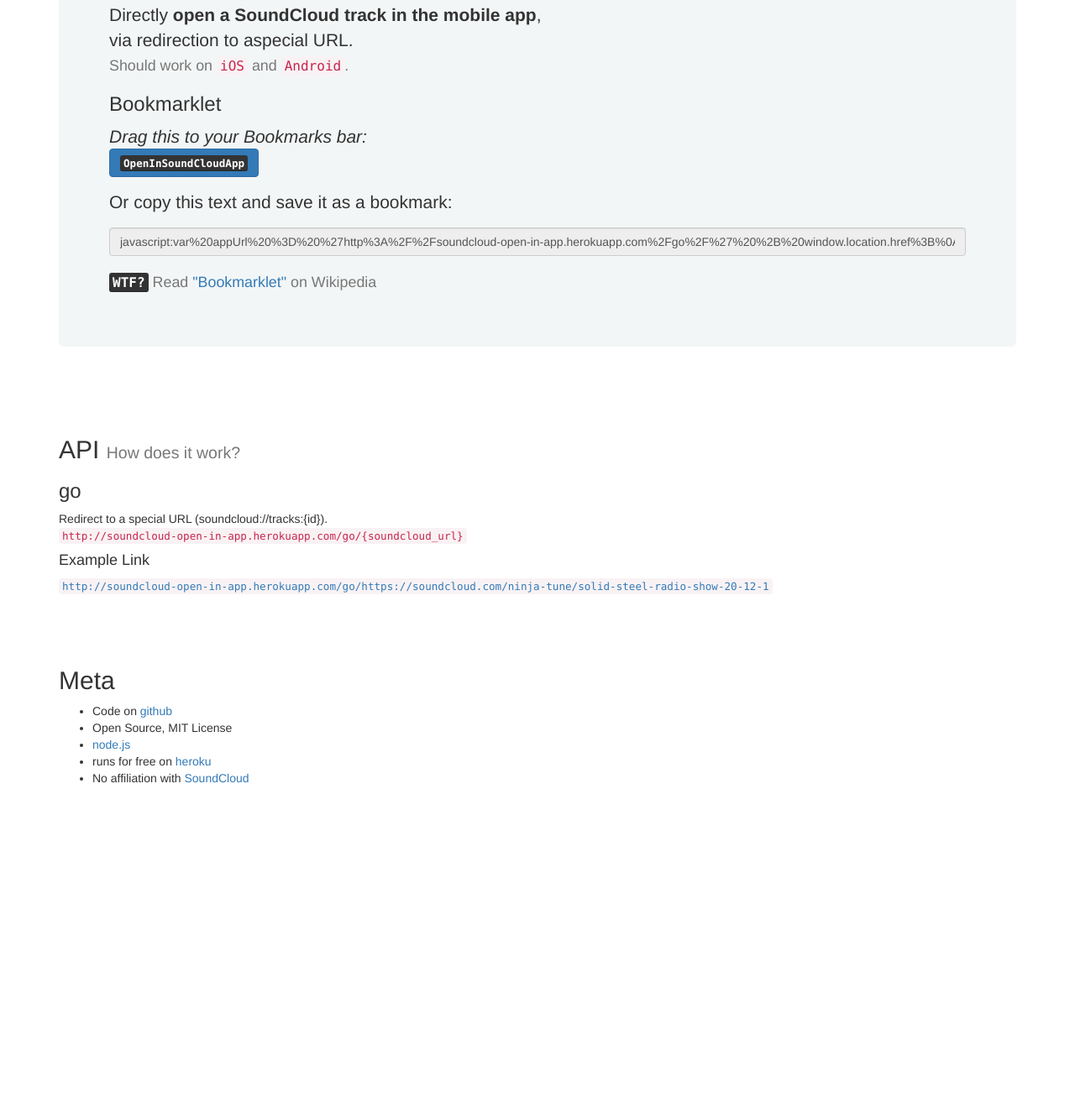
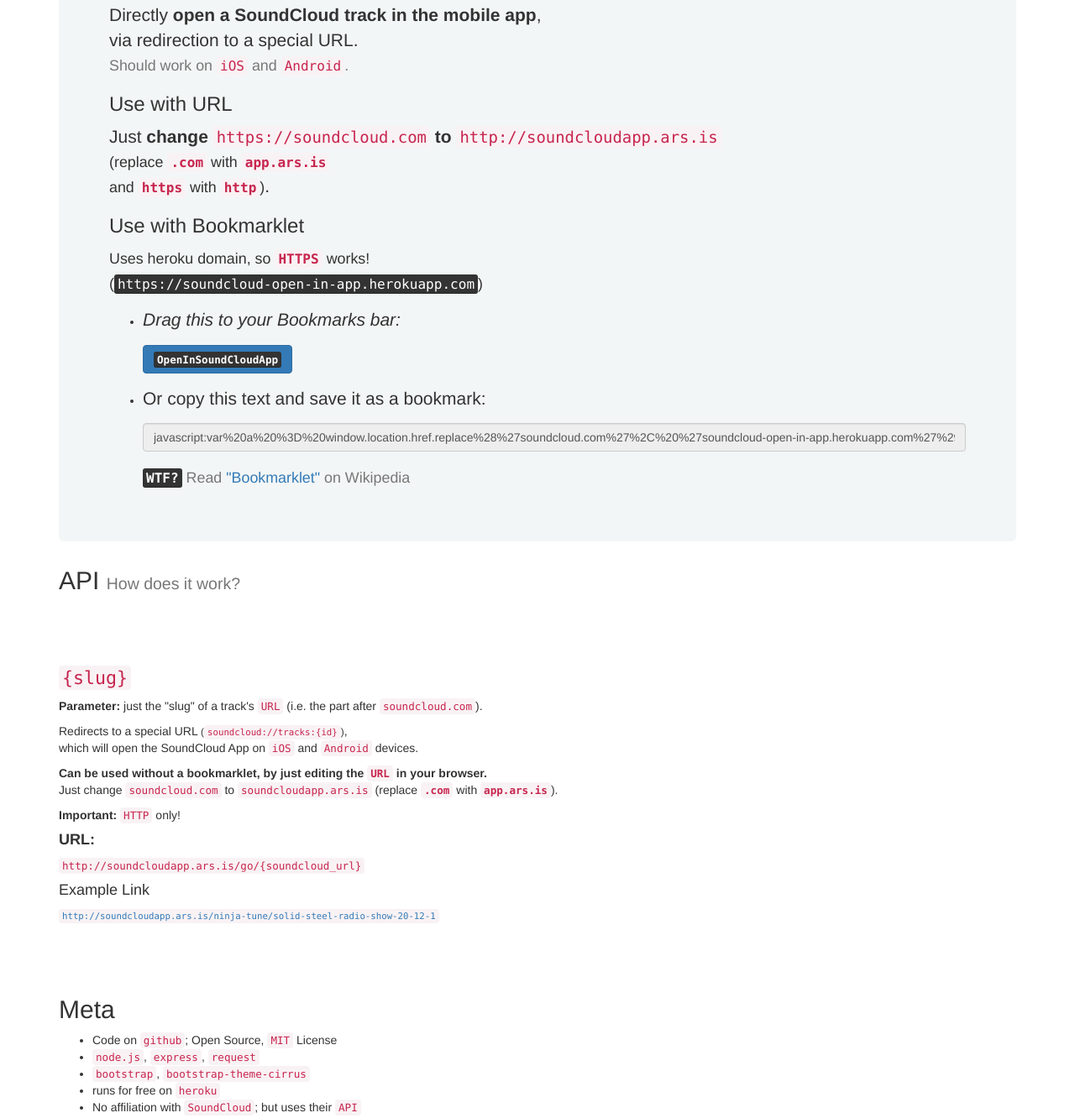
Before and after one commit to eins78/soundcloud-open-in-app-app, a website: page index.html in a window 1280 px wide. Shown: the part 222-1554 px from the top of the page at 84% size. Drawn offline with nearby package versions, Linux system fonts and the light colour scheme.

Commit message:
#update: no prefix for route, so exchanging domain from sound cloud works, too

```diff
--- a/index.html
+++ b/index.html
@@ -13,6 +13,9 @@
     }
     .jumbotron {
       background-color: hsl(180, 14%, 96%);
+    }
+    .jumbotron p {
+      line-height: 1.4;
     }
   </style>
 </head>
@@ -49,49 +52,75 @@
       <h1>Open in mobile SoundCloud App</h1>
 
       <p class="lead">
-        Directly <b>open a SoundCloud track in the mobile app</b>, <br>via redirection to aspecial URL. <br>
+        Directly <b>open a SoundCloud track in the mobile app</b>, <br>via redirection to a special URL. <br>
       <small class="text-muted">Should work on <code>iOS</code> and <code>Android</code>.
       </small>
       </p>
 
-      <h3>Bookmarklet</h3>
-      <p class="lead">
+      <h3>Use with URL</h3>
+      <p>
+        Just <strong>change</strong>
+        <code>https://soundcloud.com</code>
+        <strong>to</strong> <code>http://soundcloudapp.ars.is</code><br>
+        <small>(replace <strong><code>.com</code></strong> with <strong><code>app.ars.is</code></strong> <br>and <strong><code>https</code></strong> with <strong><code>http</code></strong>)</small>.
+      </p>
+
+      <h3>Use with Bookmarklet</h3>
+      <p>
+        <small>Uses heroku domain, so <b><code>HTTPS</code></b> works!<br>
+          (<kbd>https://soundcloud-open-in-app.herokuapp.com</kbd>)</small>
+      </p>
+      <ul><li>
+      <p>
         <em>Drag this to your Bookmarks bar:</em>
-        <br>
-        <a class="btn btn-primary" href="javascript:var%20appUrl%20%3D%20%27http%3A%2F%2Fsoundcloud-open-in-app.herokuapp.com%2Fgo%2F%27%20%2B%20window.location.href%3B%0Awindow.location%20%3D%20appUrl%3B"><kbd><strong>OpenInSoundCloudApp</strong></kbd></a>
+        <form>
+          <a class="btn btn-primary" href="javascript:var%20a%20%3D%20window.location.href.replace%28%27soundcloud.com%27%2C%20%27soundcloud-open-in-app.herokuapp.com%27%29%3B%0Awindow.location%20%3D%20a%3B">
+            <kbd><strong>
+              OpenInSoundCloudApp
+            </strong></kbd>
+          </a>
+        </form>
       </p>
+      </li><li>
       <p>
         Or copy this text and save it as a bookmark:
         <form role="form">
-          <input type="text" value="javascript:var%20appUrl%20%3D%20%27http%3A%2F%2Fsoundcloud-open-in-app.herokuapp.com%2Fgo%2F%27%20%2B%20window.location.href%3B%0Awindow.location%20%3D%20appUrl%3B" readonly="readonly" class="form-control" >
+          <input type="text" value="javascript:var%20a%20%3D%20window.location.href.replace%28%27soundcloud.com%27%2C%20%27soundcloud-open-in-app.herokuapp.com%27%29%3B%0Awindow.location%20%3D%20a%3B" readonly="readonly" class="form-control" >
         </form>
       </p>
       <p class="lead text-muted">
         <small><strong><kbd>WTF?</kbd></strong> Read
           <a href="https://en.wikipedia.org/wiki/Bookmarklet">"Bookmarklet"</a> on Wikipedia</small>
       </p>
+      </li></ul>
     </section>
 
     <!-- paste from `pandoc -i README.md -t html5 - -section`-->
-    <section id="api-how-does-it-work" class="level2">
     <h2>API <small>How does it work?</small></h2>
-    <section id="go" class="level3">
-    <h3>go</h3>
-    <p>Redirect to a special URL (soundcloud://tracks:{id}).<br /><code>http://soundcloud-open-in-app.herokuapp.com/go/{soundcloud_url}</code></p>
+    <section id="slug" class="level3">
+    <h3><code>{slug}</code></h3>
+    <p><strong>Parameter:</strong> just the &quot;slug&quot; of a track's <code>URL</code> (i.e. the part after <code>soundcloud.com</code>).</p>
+    <p>Redirects to a special URL <small>(<code>soundcloud://tracks:{id}</code>)</small>,<br />which will open the SoundCloud App on <code>iOS</code> and <code>Android</code> devices.</p>
+    <p><strong>Can be used without a bookmarklet, by just editing the <code>URL</code> in your browser.</strong><br />Just change <code>soundcloud.com</code> to <code>soundcloudapp.ars.is</code> (replace <strong><code>.com</code></strong> with <strong><code>app.ars.is</code></strong>).</p>
+    <p><strong>Important:</strong> <code>HTTP</code> only!</p>
+    <section id="url" class="level4">
+    <h4><strong>URL:</strong></h4>
+    <p><code>http://soundcloudapp.ars.is/go/{soundcloud_url}</code></p>
+    </section>
     <section id="example-link" class="level4">
     <h4>Example Link</h4>
-    <p><code><a href="http://soundcloud-open-in-app.herokuapp.com/go/https://soundcloud.com/ninja-tune/solid-steel-radio-show-20-12-1">http://soundcloud-open-in-app.herokuapp.com/go/https://soundcloud.com/ninja-tune/solid-steel-radio-show-20-12-1</a></code></p>
+    <p><small><code><a href="http://soundcloudapp.ars.is/ninja-tune/solid-steel-radio-show-20-12-1">http://soundcloudapp.ars.is/ninja-tune/solid-steel-radio-show-20-12-1</a></code></small></p>
     </section>
     </section>
     </section>
     <section id="meta" class="level2">
     <h2>Meta</h2>
     <ul class="incremental">
-    <li>Code on <a href="https://github.com/eins78/soundcloud-open-in-app-app">github</a></li>
-    <li>Open Source, MIT License</li>
-    <li><a href="http://nodejs.org">node.js</a></li>
-    <li>runs for free on <a href="http://heroku.com">heroku</a></li>
-    <li>No affiliation with <a href="http://soundcloud.com">SoundCloud</a></li>
+    <li>Code on <a href="https://github.com/eins78/soundcloud-open-in-app-app"><code>github</code></a>; Open Source, <code>MIT</code> License</li>
+    <li><a href="http://nodejs.org"><code>node.js</code></a>, <a href="http://expressjs.com"><code>express</code></a>, <a href="https://npmjs.org/package/request"><code>request</code></a></li>
+    <li><a href="http://getbootstrap.com"><code>bootstrap</code></a>, <a href="http://code.divshot.com/bootstrap-theme-cirrus/"><code>bootstrap-theme-cirrus</code></a></li>
+    <li>runs for free on <a href="http://heroku.com"><code>heroku</code></a></li>
+    <li>No affiliation with <a href="http://soundcloud.com"><code>SoundCloud</code></a>; but uses their <a href="http://dev.soundcloud.com/docs/api/reference#resolve"><code>API</code></a></li>
     </ul>
     </section>
 
--- a/package.json
+++ b/package.json
@@ -1,6 +1,6 @@
 {
   "name": "soundcloud-open-in-app-app",
-  "version": "0.0.1",
+  "version": "0.1.0",
   "description": "open a track from soundcloud.com in the native app (server part)",
   "main": "server.js",
   "scripts": {
--- a/server.js
+++ b/server.js
@@ -15,7 +15,7 @@
 });
 
 // serve track-to-app-redirections
-app.get(/\/go\/(.+)/, function(req, res) {
+app.get(/(.+)/, function(req, res) {
 
   sc.dataByUrl(req.params[0], function (err, data) {
     // abort on errors
@@ -43,10 +43,10 @@
     var ScAppUrl = "soundcloud://tracks:";
     var ApiUrl =
       'http://api.soundcloud.com/resolve.json?' +
-      'url=' + ScUrl +
+      'url=' + 'http://soundcloud.com' + ScUrl +
       '&client_id=' + process.env.SC_client_id;
 
-    // console.log("Requesting " + ApiUrl);
+    console.log("Requesting " + ApiUrl);
 
     request({
         url: ApiUrl,
--- a/soundcloud-open-in-app-bookmarklet.js
+++ b/soundcloud-open-in-app-bookmarklet.js
@@ -1,3 +1,3 @@
 // soundcloud-open-in-app-bookmarklet
-var appUrl = 'http://soundcloud-open-in-app.herokuapp.com/go/' + window.location.href;
-window.location = appUrl;
+var a = window.location.href.replace('soundcloud.com', 'soundcloud-open-in-app.herokuapp.com');
+window.location = a;
```
Also changed, not shown: README.md.
